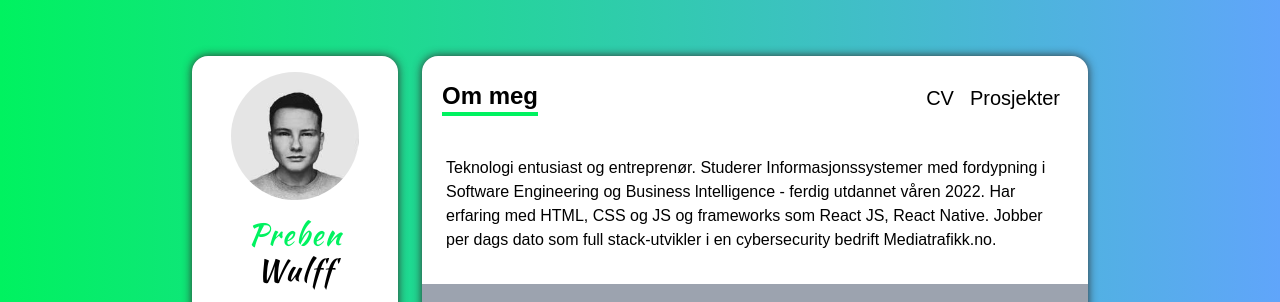
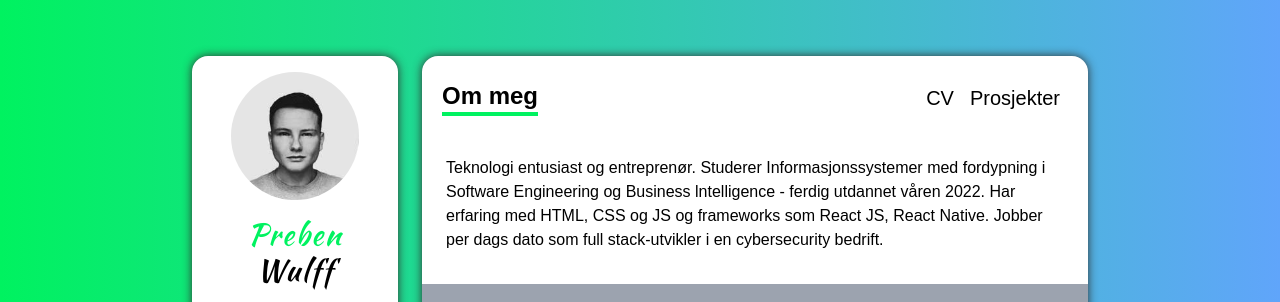
Before and after one commit to Prebenww/Portfolio_Nettisde, a Next.js app: page / in a window 1280 px wide. Shown: the top 302 px of the page. Built offline with nearby package versions, Linux system fonts and the light colour scheme.

Commit message:
fikset skrivefeil

```diff
--- a/pages/index.tsx
+++ b/pages/index.tsx
@@ -23,7 +23,7 @@ const index = () => {
                 Informasjonssystemer med fordypning i Software Engineering og Business lntelligence - ferdig utdannet
                 våren 2022.
                 Har erfaring med HTML, CSS og JS og frameworks som React JS, React Native.
-                Jobber per dags dato som full stack-utvikler i en cybersecurity bedrift <a href="https://mediatrafikk.no/">Mediatrafikk.no</a>.
+                Jobber per dags dato som full stack-utvikler i en cybersecurity bedrift.
             </h6>
             <div className="flex-grow p-4 mt-5 bg-gray-400 dark:bg-dark-100 "
                  style={{marginLeft: "-1.5rem", marginRight: "-1.5rem"}}
```
